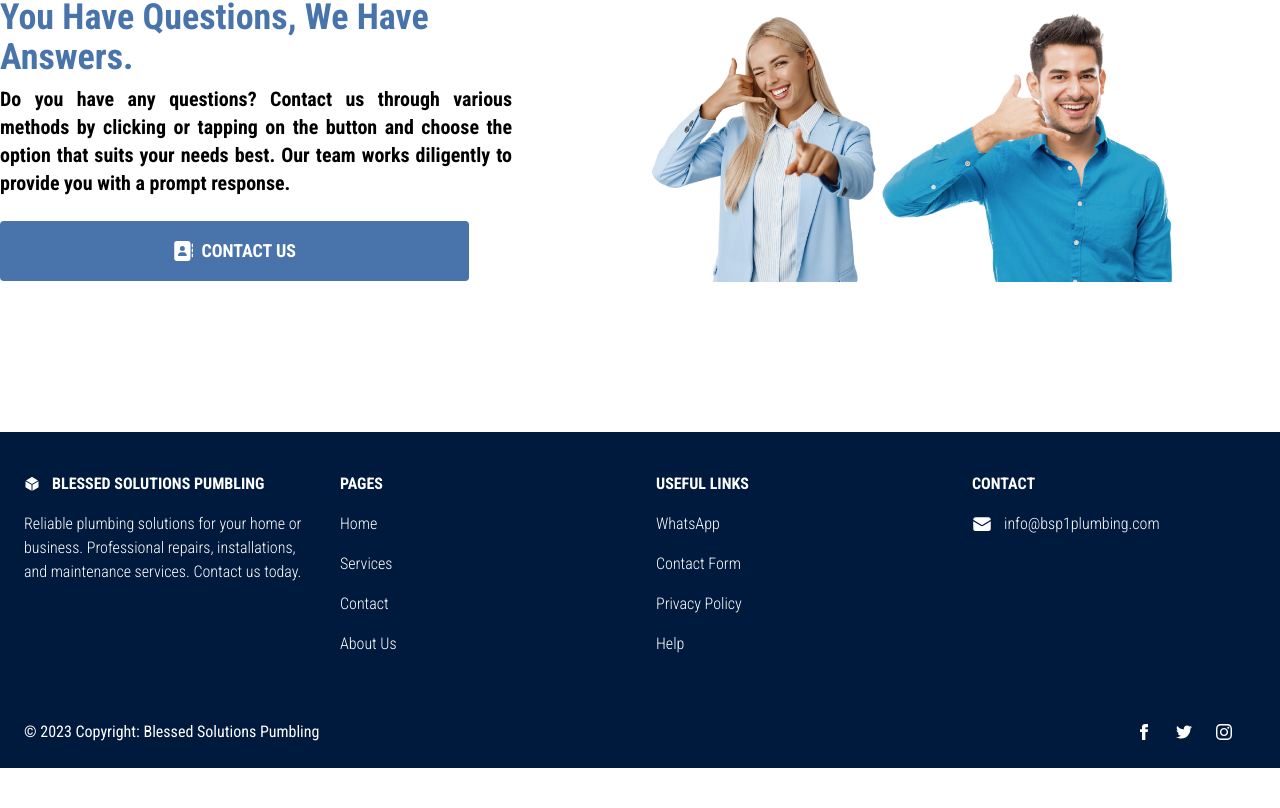
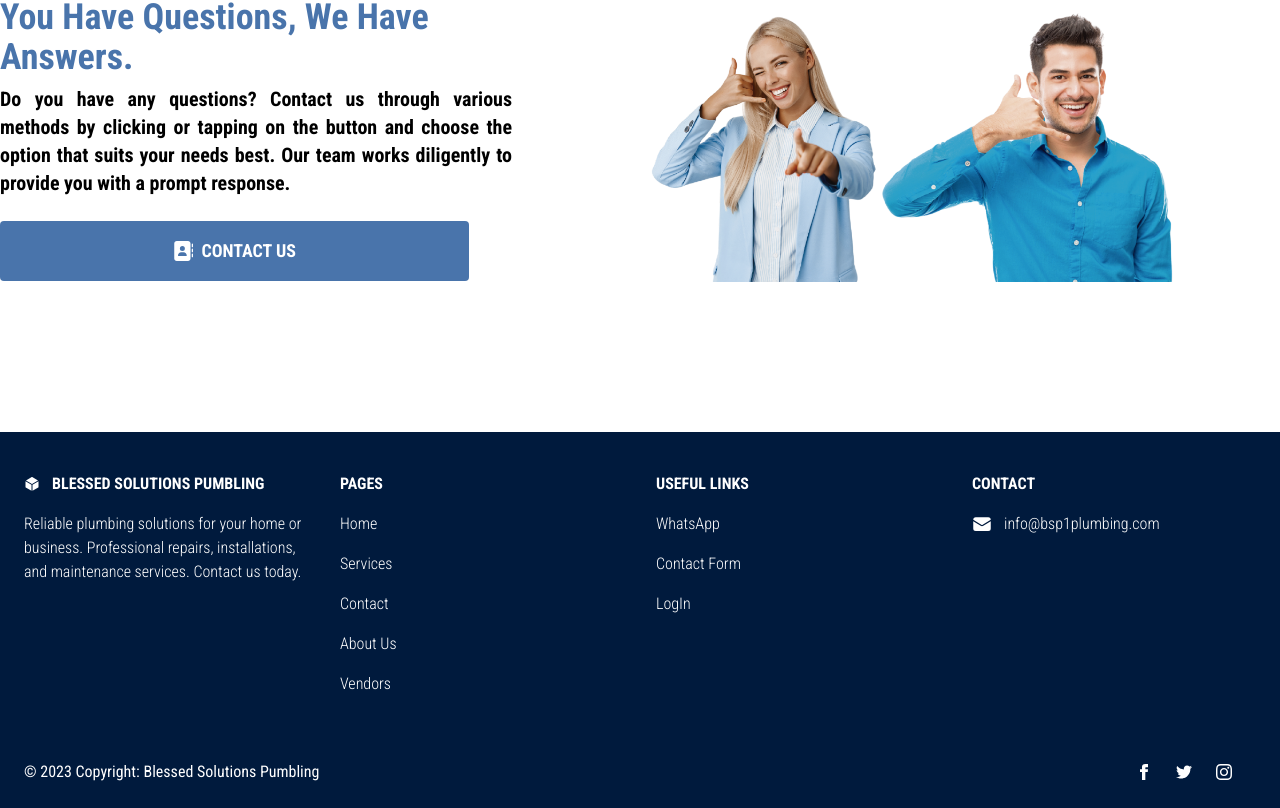
Before and after one commit to sabahrahal/bsp1-landing-page, a Next.js app: page / in a window 1280 px wide. Shown: the part 3287-4095 px from the top of the page. Before the commit the page ends 4055 px from the top, so only its background shows below. Built offline with nearby package versions, Linux system fonts and the light colour scheme; no server answers.

Commit message:
footer styles

```diff
--- a/app/components/Footer.jsx
+++ b/app/components/Footer.jsx
@@ -43,9 +43,13 @@ export const Footer = () => {
           <Link href="/contact"
             >Contact</Link>
         </p>
-        <p className="text-white">
+        <p className="text-white mb-4">
           <Link href="/about-us"
             >About Us</Link>
+        </p>
+        <p className="text-white">
+          <Link href="/vendors"
+            >Vendors</Link>
         </p>
       </div>
       {/* <!-- Useful links section --> */}
@@ -63,13 +67,10 @@ export const Footer = () => {
             >Contact Form</Link>
         </p>
         <p className="mb-4 text-white">
-          <Link href="#!"
-            >Privacy Policy</Link>
+          <Link href="/login"
+            >LogIn</Link>
         </p>
-        <p className="text-white">
-          <Link href="#!"
-            >Help</Link>
-        </p>
+
       </div>
       {/* <!-- Contact section --> */}
       <div>
```
